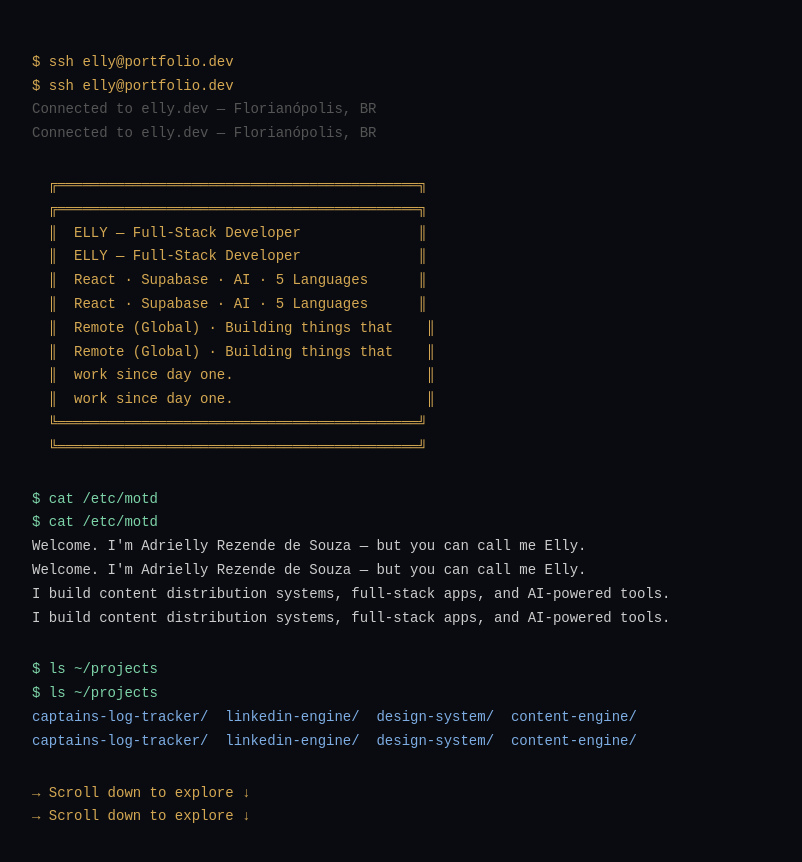
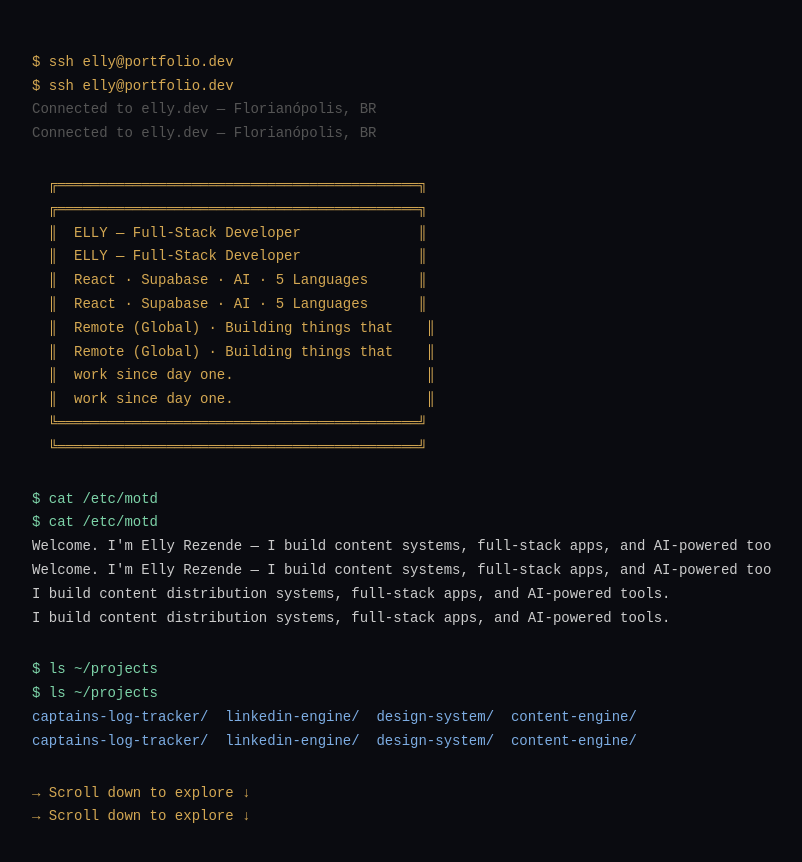
Before and after one commit to elly-rezende/elly-portfolio, a React (Vite) app: page / in a window 1280 px wide. Shown: the top 862 px of the page, without its empty margins (248-1050 px from the left). Built offline with nearby package versions, Linux system fonts and the light colour scheme.

Commit message:
Fix Supabase key and update name to Elly Rezende

```diff
--- a/src/App.jsx
+++ b/src/App.jsx
@@ -174,7 +174,7 @@ function TerminalBoot({ onComplete }) {
     { text: "  ╚═══════════════════════════════════════════╝", delay: 2000, color: "#D4A853" },
     { text: "", delay: 2300 },
     { text: "$ cat /etc/motd", delay: 2500, color: "#7DD3A8" },
-    { text: "Welcome. I'm Adrielly Rezende de Souza — but you can call me Elly.", delay: 2800, color: "#ccc" },
+    { text: "Welcome. I'm Elly Rezende — I build content systems, full-stack apps, and AI-powered tools.", delay: 2800, color: "#ccc" },
     { text: "I build content distribution systems, full-stack apps, and AI-powered tools.", delay: 3200, color: "#ccc" },
     { text: "", delay: 3600 },
     { text: "$ ls ~/projects", delay: 3800, color: "#7DD3A8" },
@@ -494,9 +494,9 @@ export default function App() {
           </span>
         </div>
         <h1 style={{ fontSize: 48, fontWeight: 700, color: "#f0e8df", margin: "0 0 16px", lineHeight: 1.15 }}>
-          Adrielly Rezende
+          Elly
           <br />
-          <span style={{ color: "#D4A853" }}>de Souza</span>
+          <span style={{ color: "#D4A853" }}>Rezende</span>
         </h1>
         <p style={{ fontSize: 20, color: "#888", maxWidth: 600, lineHeight: 1.6, margin: "0 0 32px" }}>
           I'm{" "}
@@ -725,7 +725,7 @@ export default function App() {
         }}
       >
         <span style={{ fontFamily: "'JetBrains Mono', monospace" }}>
-          © {new Date().getFullYear()} Adrielly Rezende de Souza · Built with React
+          © {new Date().getFullYear()} Elly Rezende · Built with React
         </span>
       </footer>
     </div>
```
Also changed, not shown: index.html (+1 -1 lines), 1 other file (tests, documents, lock files or other folders).
